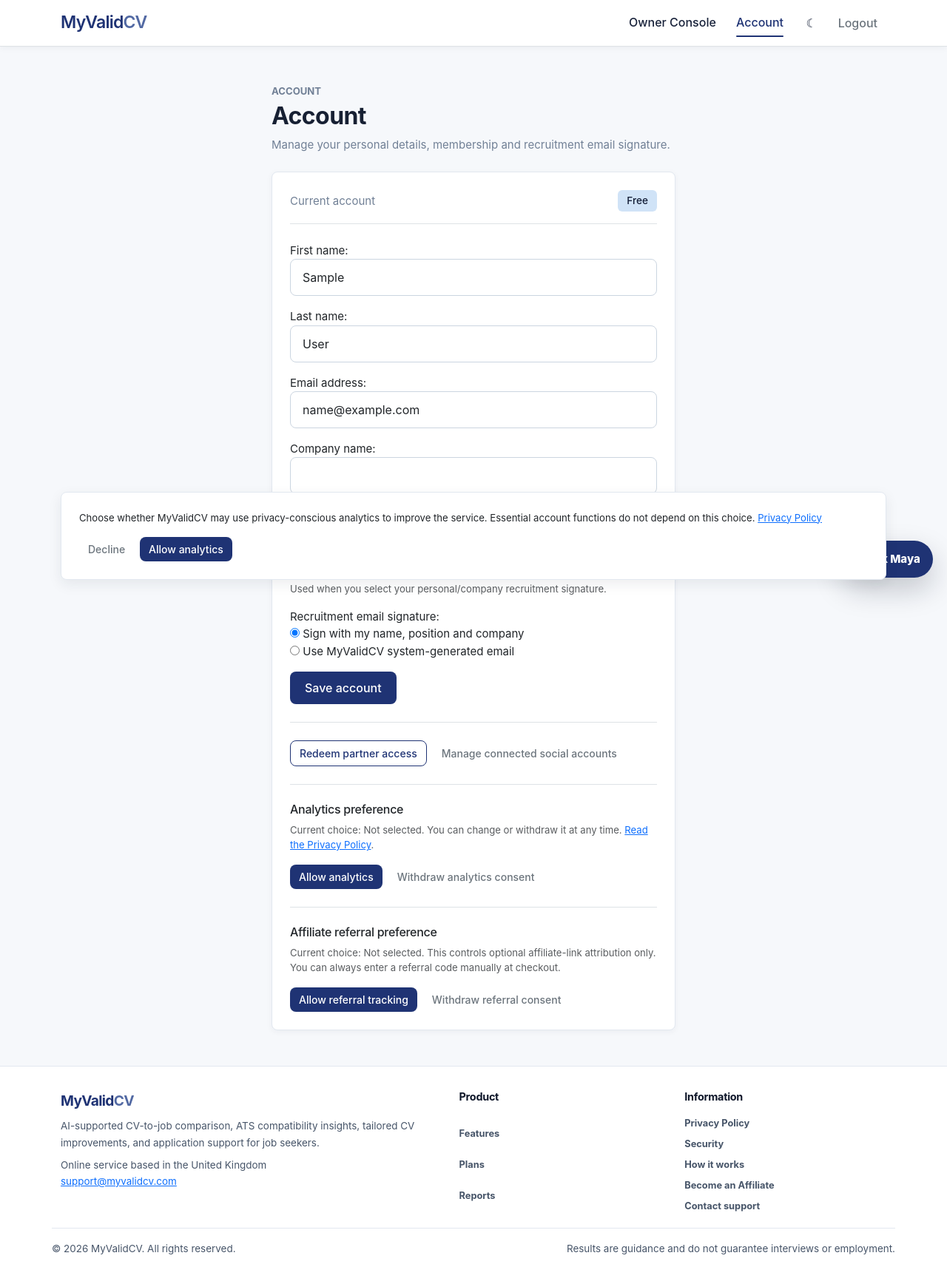
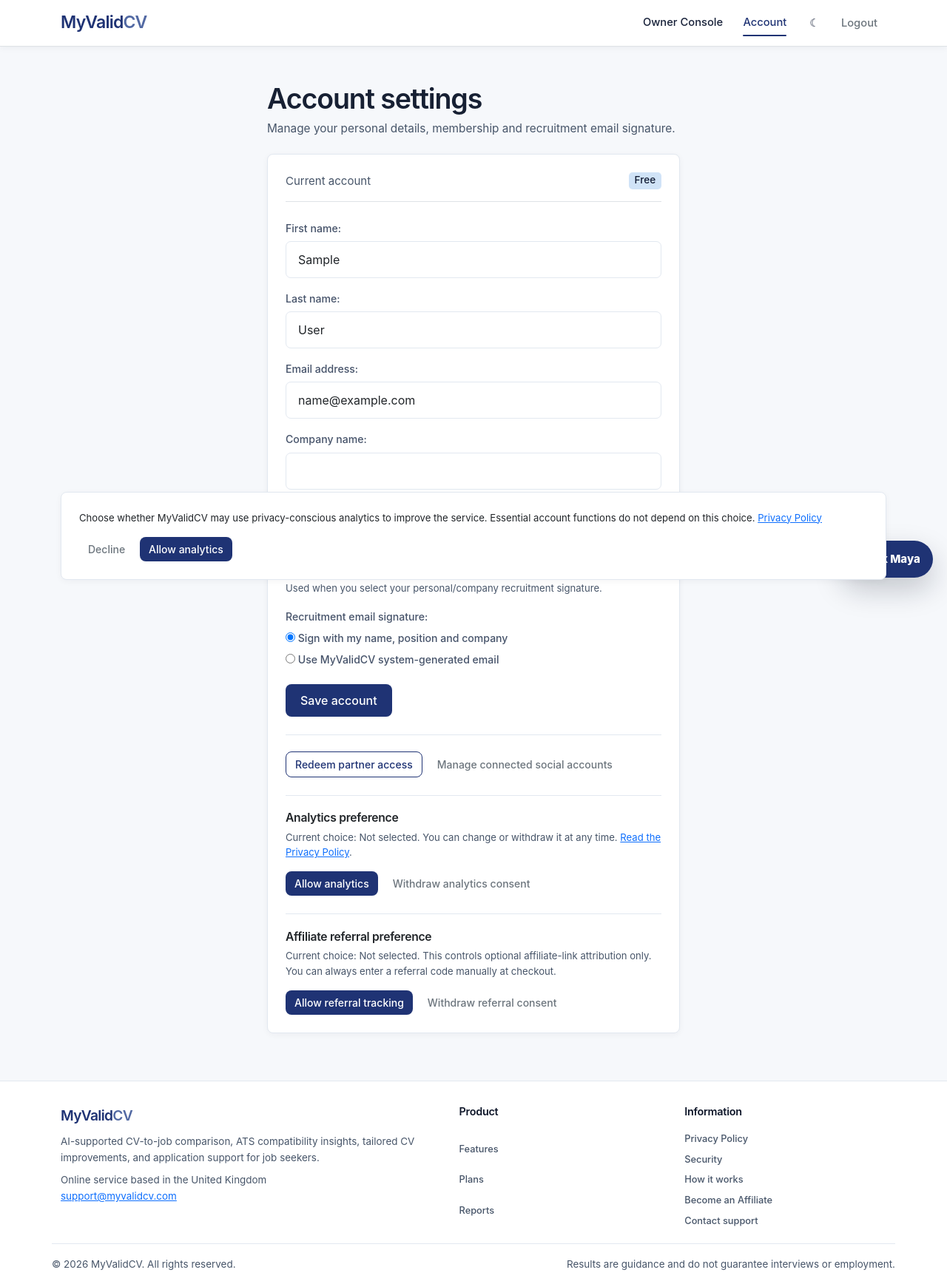
Before and after one commit to call07564221643-code/MyValidCV_Clean, a Django app: page /settings/ in a window 1280 px wide. Shown: the whole page at 74% size. Before the commit the page ends 1696 px from the top, so only its background shows below. Run offline with Django 5.2, Linux system fonts and the light colour scheme; the visitor is signed in with stand-in values (Sample User, id 1).

Commit message:
Standardize visual hierarchy across product UI

```diff
--- a/static/css/style.css
+++ b/static/css/style.css
@@ -3866,3 +3866,99 @@ html[data-bs-theme="dark"] .mvcv-ai-mode-menu {
     border-radius: 8px;
     box-shadow: var(--shadow);
 }
+
+/* Cross-product UI audit: neutral hierarchy for forms and operational pages. */
+.card {
+    border: 1px solid var(--mvcv-card-border, var(--mvcv-slate-200)) !important;
+    border-radius: 8px;
+    box-shadow: 0 2px 9px rgba(15, 23, 42, 0.045) !important;
+}
+
+.card-header,
+.card-footer {
+    background: transparent;
+    border-color: var(--mvcv-card-border, var(--mvcv-slate-200));
+}
+
+.fw-bold,
+.fw-semibold {
+    font-weight: 600 !important;
+}
+
+.display-1,
+.display-2,
+.display-3,
+.display-4,
+.display-5,
+.display-6 {
+    font-weight: 600 !important;
+    letter-spacing: -0.032em;
+}
+
+.display-4 { font-size: clamp(2rem, 5vw, 3.25rem); }
+.display-5 { font-size: clamp(1.85rem, 4.5vw, 2.8rem); }
+.display-6 { font-size: clamp(1.65rem, 4vw, 2.35rem); }
+
+.badge {
+    border-radius: 5px;
+    font-weight: 550;
+    letter-spacing: 0;
+    padding: 0.35em 0.58em;
+}
+
+.text-uppercase {
+    letter-spacing: 0.065em;
+}
+
+label,
+.form-label {
+    color: var(--mvcv-slate-700);
+    font-size: 0.88rem;
+    font-weight: 550;
+    margin-bottom: 0.4rem;
+}
+
+.form-control,
+.form-select,
+.input-group-text {
+    border-color: var(--mvcv-card-border, var(--mvcv-slate-200));
+    border-radius: 7px;
+    min-height: 42px;
+}
+
+.form-control:focus,
+.form-select:focus {
+    border-color: var(--mvcv-action-blue);
+    box-shadow: 0 0 0 3px rgba(49, 94, 173, 0.12);
+}
+
+.form-text,
+.text-muted,
+.text-body-secondary {
+    color: var(--mvcv-muted, var(--mvcv-slate-500)) !important;
+}
+
+.alert {
+    border-radius: 7px;
+    box-shadow: none;
+}
+
+.table > :not(caption) > * > * {
+    border-color: var(--mvcv-card-border, var(--mvcv-slate-200));
+    padding-block: 0.72rem;
+}
+
+.table thead th {
+    color: var(--mvcv-muted, var(--mvcv-slate-500));
+    font-size: 0.76rem;
+    font-weight: 550;
+    letter-spacing: 0.025em;
+    text-transform: uppercase;
+}
+
+@media (max-width: 575px) {
+    .card-body.p-4,
+    .card-body.p-md-5 {
+        padding: 1.15rem !important;
+    }
+}
--- a/templates/accounts/settings.html
+++ b/templates/accounts/settings.html
@@ -2,20 +2,32 @@
 
 {% block title %}Account - MyValidCV{% endblock %}
 {% block meta_description %}Manage your MyValidCV account details and review your current membership.{% endblock %}
+{% block extra_css %}
+<style>
+    .account-page { padding: clamp(1.75rem, 4vw, 3rem) 0 4rem; }
+    .account-header { margin-bottom: 1.35rem; }
+    .account-header h1 { font-size: clamp(1.75rem, 4vw, 2.35rem); font-weight: 600; letter-spacing: -.03em; margin: 0 0 .4rem; }
+    .account-header p { color: var(--mvcv-muted); font-size: .96rem; margin: 0; max-width: 650px; }
+    .account-panel { border: 1px solid var(--mvcv-card-border); border-radius: 8px; background: var(--mvcv-card-bg); box-shadow: 0 2px 9px rgba(15,23,42,.045); }
+    .account-panel .card-body { padding: clamp(1.2rem, 3vw, 1.75rem); }
+    .account-status { align-items: center; display: flex; justify-content: space-between; gap: 1rem; }
+    .account-section { border-top: 1px solid var(--mvcv-card-border); margin-top: 1.5rem; padding-top: 1.35rem; }
+    .account-section h2 { font-size: .98rem; font-weight: 600; margin-bottom: .35rem; }
+</style>
+{% endblock %}
 
 {% block content %}
-<section class="container py-5">
+<section class="container account-page">
     <div class="row justify-content-center">
         <div class="col-lg-7 col-xl-6">
-            <div class="mb-4">
-                <span class="text-uppercase small fw-bold text-muted">Account</span>
-                <h1 class="h2 fw-bold mt-1">Account</h1>
-                <p class="text-muted mb-0">Manage your personal details, membership and recruitment email signature.</p>
-            </div>
+            <header class="account-header">
+                <h1>Account settings</h1>
+                <p>Manage your personal details, membership and recruitment email signature.</p>
+            </header>
 
-            <div class="card border-0 shadow-sm">
+            <div class="card account-panel">
                 <div class="card-body p-4">
-                    <div class="d-flex justify-content-between align-items-center border-bottom pb-3 mb-4">
+                    <div class="account-status border-bottom pb-3 mb-4">
                         <span class="text-muted">Current account</span>
                         <span class="badge bg-primary text-capitalize">{% if profile %}{{ profile.plan }}{% else %}Free{% endif %}</span>
                     </div>
@@ -32,17 +44,17 @@
                         {% endfor %}
                         <button class="btn btn-primary" type="submit">Save account</button>
                     </form>
-                    <div class="border-top mt-4 pt-4 d-flex gap-2 flex-wrap">
+                    <div class="account-section d-flex gap-2 flex-wrap">
                         <a class="btn btn-outline-primary btn-sm" href="{% url 'redeem_voucher' %}">Redeem partner access</a>
                         <a class="btn btn-outline-secondary btn-sm" href="{% url 'socialaccount_connections' %}">Manage connected social accounts</a>
                     </div>
-                    <div class="border-top mt-4 pt-4">
-                        <h2 class="h6">Analytics preference</h2>
+                    <div class="account-section">
+                        <h2>Analytics preference</h2>
                         <p class="small text-body-secondary">Current choice: {{ analytics_consent|default:"not selected"|capfirst }}. You can change or withdraw it at any time. <a href="{% url 'privacy_policy' %}">Read the Privacy Policy</a>.</p>
                         <div class="d-flex gap-2"><form method="post" action="{% url 'analytics_consent' %}">{% csrf_token %}<input type="hidden" name="choice" value="granted"><input type="hidden" name="next" value="{% url 'account_settings' %}"><button class="btn btn-primary btn-sm" type="submit">Allow analytics</button></form><form method="post" action="{% url 'analytics_consent' %}">{% csrf_token %}<input type="hidden" name="choice" value="declined"><input type="hidden" name="next" value="{% url 'account_settings' %}"><button class="btn btn-outline-secondary btn-sm" type="submit">Withdraw analytics consent</button></form></div>
                     </div>
-                    <div class="border-top mt-4 pt-4">
-                        <h2 class="h6">Affiliate referral preference</h2>
+                    <div class="account-section">
+                        <h2>Affiliate referral preference</h2>
                         <p class="small text-body-secondary">Current choice: {{ referral_consent|default:"not selected"|capfirst }}. This controls optional affiliate-link attribution only. You can always enter a referral code manually at checkout.</p>
                         <div class="d-flex gap-2"><form method="post" action="{% url 'referral_consent' %}">{% csrf_token %}<input type="hidden" name="choice" value="granted"><input type="hidden" name="next" value="{% url 'account_settings' %}"><button class="btn btn-primary btn-sm" type="submit">Allow referral tracking</button></form><form method="post" action="{% url 'referral_consent' %}">{% csrf_token %}<input type="hidden" name="choice" value="declined"><input type="hidden" name="next" value="{% url 'account_settings' %}"><button class="btn btn-outline-secondary btn-sm" type="submit">Withdraw referral consent</button></form></div>
                     </div>
--- a/templates/base.html
+++ b/templates/base.html
@@ -65,8 +65,9 @@
         }
 
         .navbar .nav-link {
-            border-radius: 999px;
-            font-weight: 500;
+            border-radius: 5px;
+            font-size: 0.92rem;
+            font-weight: 450;
             padding-inline: 0.85rem !important;
             position: relative;
             color: var(--mvcv-nav-text) !important;
@@ -74,8 +75,8 @@
 
         .navbar .account-nav .nav-link,
         .navbar .account-nav .btn {
-            font-size: 1rem;
-            font-weight: 500;
+            font-size: 0.92rem;
+            font-weight: 450;
         }
 
         .navbar .nav-link:hover,
@@ -192,14 +193,14 @@
         .site-footer h2 {
             color: var(--mvcv-body-text);
             font-size: 0.9rem;
-            font-weight: 750;
+            font-weight: 600;
             margin-bottom: 0.65rem;
         }
 
         .site-footer-brand {
             color: var(--mvcv-brand-primary);
             font-size: 1.2rem;
-            font-weight: 720;
+            font-weight: 600;
             letter-spacing: -0.035em;
         }
 
@@ -215,7 +216,7 @@
         .site-footer-nav a {
             color: inherit;
             font-size: 0.8rem;
-            font-weight: 650;
+            font-weight: 450;
             text-decoration: none;
         }
 
@@ -238,7 +239,7 @@
             max-height: min(82vh, 760px);
             padding: 0;
             border: 1px solid var(--mvcv-card-border);
-            border-radius: 22px;
+            border-radius: 9px;
             background: var(--mvcv-card-bg);
             color: var(--mvcv-body-text);
             box-shadow: 0 30px 90px rgba(15, 23, 42, 0.3);
@@ -258,26 +259,26 @@
         .footer-info-shell { position: relative; overflow: auto; max-height: min(82vh, 760px); padding: clamp(1.35rem, 4vw, 2.25rem); }
         .footer-info-close { position: absolute; top: 0.85rem; right: 0.85rem; display: grid; place-items: center; width: 40px; height: 40px; padding: 0; border: 1px solid var(--mvcv-card-border); border-radius: 50%; background: var(--mvcv-input-bg); color: var(--mvcv-body-text); font-size: 1.45rem; line-height: 1; }
         .footer-info-panel { padding-right: 2.25rem; }
-        .footer-info-kicker { color: var(--mvcv-brand-primary); font-size: 0.74rem; font-weight: 850; letter-spacing: 0.1em; text-transform: uppercase; }
-        .footer-info-panel h2 { margin: 0.5rem 0 0.7rem; font-size: clamp(1.45rem, 4vw, 2.15rem); font-weight: 800; letter-spacing: -0.04em; }
+        .footer-info-kicker { color: var(--mvcv-brand-primary); font-size: 0.72rem; font-weight: 600; letter-spacing: 0.08em; text-transform: uppercase; }
+        .footer-info-panel h2 { margin: 0.5rem 0 0.7rem; font-size: clamp(1.4rem, 4vw, 2rem); font-weight: 600; letter-spacing: -0.03em; }
         .footer-info-panel > p { margin: 0; color: var(--mvcv-muted); line-height: 1.65; }
         .footer-info-grid { display: grid; grid-template-columns: repeat(3, 1fr); gap: 0.75rem; margin: 1.25rem 0; }
-        .footer-info-grid article { padding: 1rem; border: 1px solid var(--mvcv-card-border); border-radius: 14px; background: var(--mvcv-input-bg); }
+        .footer-info-grid article { padding: 1rem; border: 1px solid var(--mvcv-card-border); border-radius: 7px; background: var(--mvcv-input-bg); }
         .footer-info-grid strong, .footer-info-grid span { display: block; }
         .footer-info-grid strong { margin-bottom: 0.35rem; color: var(--mvcv-body-text); font-size: 0.88rem; }
         .footer-info-grid span { color: var(--mvcv-muted); font-size: 0.78rem; line-height: 1.55; }
-        .footer-info-action { display: inline-flex; align-items: center; min-height: 42px; padding: 0.65rem 1rem; border-radius: 11px; background: var(--mvcv-brand-primary); color: var(--mvcv-brand-on-primary) !important; font-size: 0.85rem; font-weight: 750; text-decoration: none; }
+        .footer-info-action { display: inline-flex; align-items: center; min-height: 42px; padding: 0.65rem 1rem; border-radius: 7px; background: var(--mvcv-brand-primary); color: var(--mvcv-brand-on-primary) !important; font-size: 0.85rem; font-weight: 550; text-decoration: none; }
         .footer-info-action[type="button"] { border: 0; }
         .footer-contact-table { display: grid; gap: 0.65rem; margin: 1.25rem 0; }
-        .footer-contact-table article { display: grid; grid-template-columns: 1fr auto; gap: 1rem; align-items: center; padding: 0.9rem 1rem; border: 1px solid var(--mvcv-card-border); border-radius: 14px; background: var(--mvcv-input-bg); }
+        .footer-contact-table article { display: grid; grid-template-columns: 1fr auto; gap: 1rem; align-items: center; padding: 0.9rem 1rem; border: 1px solid var(--mvcv-card-border); border-radius: 7px; background: var(--mvcv-input-bg); }
         .footer-contact-table strong, .footer-contact-table span { display: block; }
         .footer-contact-table strong { color: var(--mvcv-body-text); font-size: 0.88rem; }
         .footer-contact-table span { margin-top: 0.2rem; color: var(--mvcv-muted); font-size: 0.76rem; }
-        .footer-contact-table a { font-size: 0.78rem; font-weight: 750; white-space: nowrap; }
+        .footer-contact-table a { font-size: 0.78rem; font-weight: 550; white-space: nowrap; }
         .footer-copy-status { margin-left: 0.65rem; color: var(--mvcv-muted); font-size: 0.78rem; }
         .footer-info-steps { display: grid; gap: 0.8rem; margin: 1.25rem 0; padding: 0; list-style: none; }
         .footer-info-steps li { display: grid; grid-template-columns: 42px 1fr; gap: 0.8rem; align-items: start; }
-        .footer-info-steps li > span { display: grid; place-items: center; width: 38px; height: 38px; border-radius: 50%; background: var(--mvcv-nav-active-bg); color: var(--mvcv-brand-primary); font-weight: 850; }
+        .footer-info-steps li > span { display: grid; place-items: center; width: 38px; height: 38px; border-radius: 7px; background: var(--mvcv-nav-active-bg); color: var(--mvcv-brand-primary); font-weight: 600; }
         .footer-info-steps strong { display: block; margin-top: 0.1rem; }
         .footer-info-steps p { margin: 0.15rem 0 0; color: var(--mvcv-muted); font-size: 0.82rem; line-height: 1.5; }
         @keyframes footer-panel-in { from { opacity: 0; transform: translateY(18px) scale(0.98); } }
```
Also changed, not shown: templates/ats/analyse.html (+22 -24 lines), templates/ats/result.html (+23 -0 lines), templates/dashboard/owner_console.html (+10 -10 lines), templates/landing/home.html (+3 -1 lines), templates/payments/pricing.html (+18 -20 lines).
